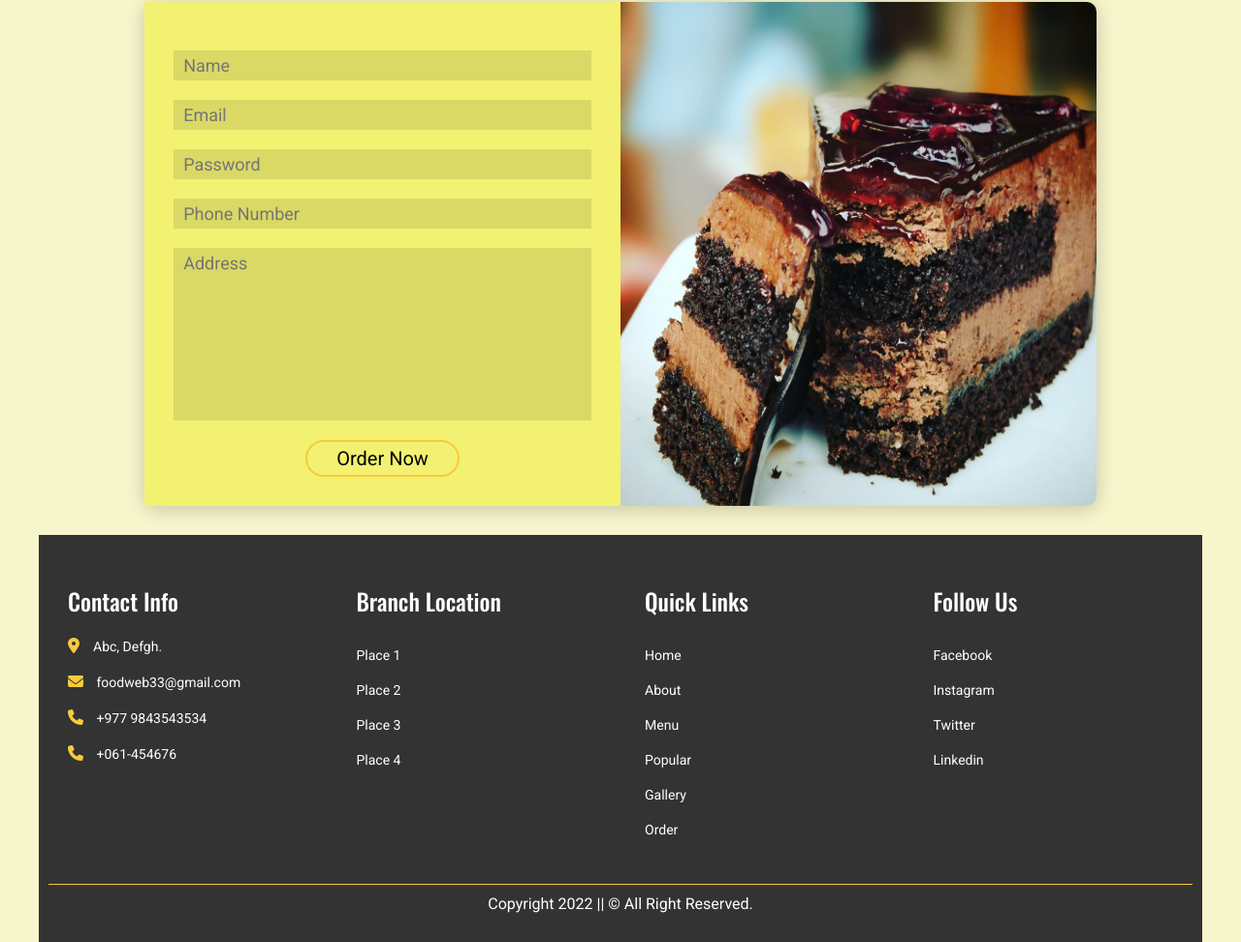
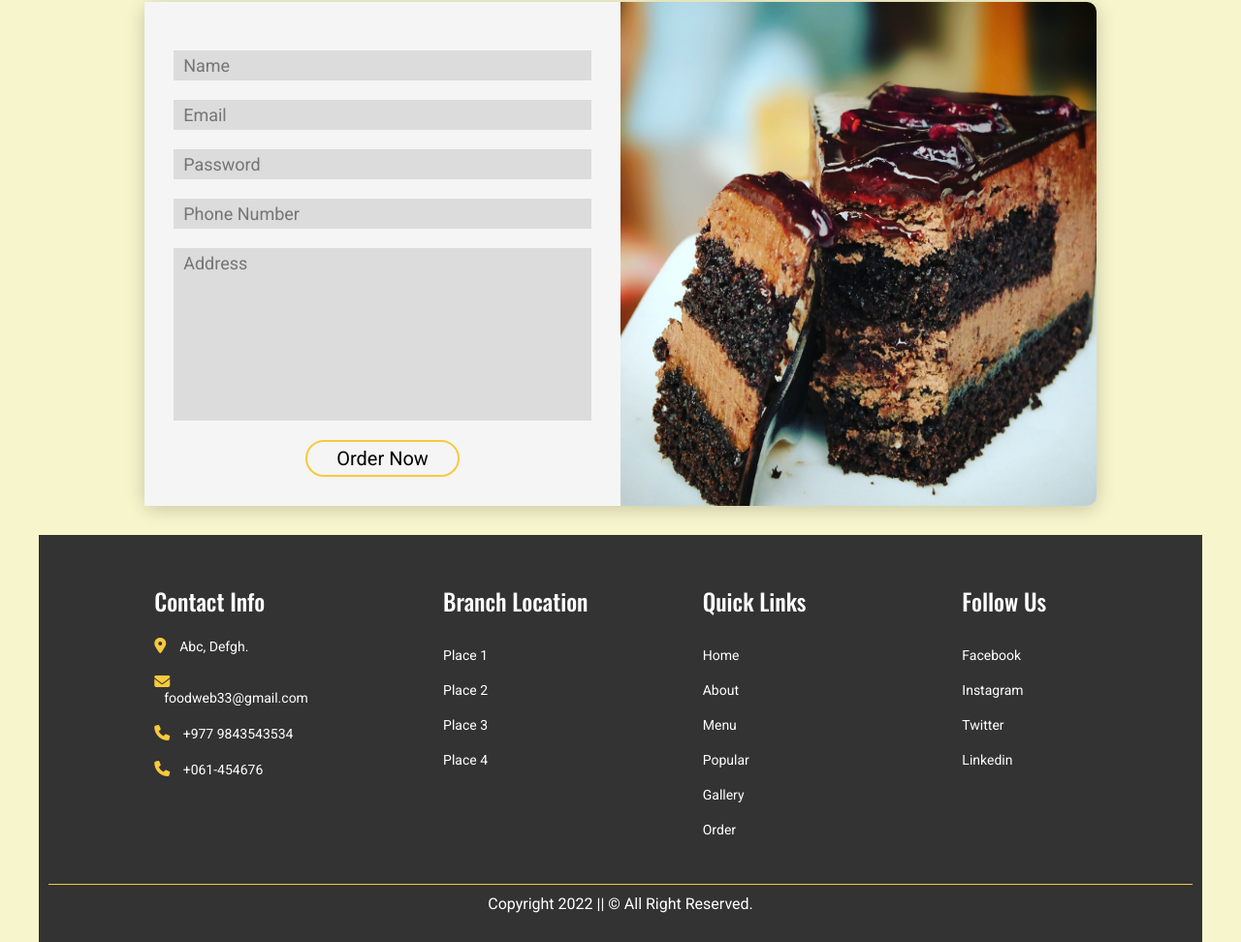
Before and after one commit to utkarsh-patel-up/food-website, a plain HTML site: page food-website/index.html in a window 1280 px wide. Shown: the part 3933-4905 px from the top of the page at 97% size. Drawn offline with nearby package versions, Linux system fonts and the light colour scheme.

Commit message:
Added bg theme,fix the overlapping text in the home section and fix the footer section

```diff
--- a/food-website/public/css/style.css
+++ b/food-website/public/css/style.css
@@ -55,8 +55,7 @@
 * {
   margin: 0;
   padding: 0;
-  -webkit-box-sizing: border-box;
-          box-sizing: border-box;
+  box-sizing: border-box;
   outline: none;
   border: none;
   font-family: "Roboto", sans-serif;
@@ -665,7 +664,7 @@ section {
   grid-column: 1 / 7;
   padding: 3rem;
   text-align: center;
-  background-color: #F3F171;
+  background-color:whitesmoke;
 }
 
 .order .order-content .order-form input,
@@ -731,9 +730,7 @@ section {
 }
 
 .footer .contact-info {
-  -ms-grid-column: 1;
-  -ms-grid-column-span: 3;
-  grid-column: 1 / 4;
+  grid-column: 2 / 3;
   padding: 1rem;
   min-height: 32rem;
 }
```
